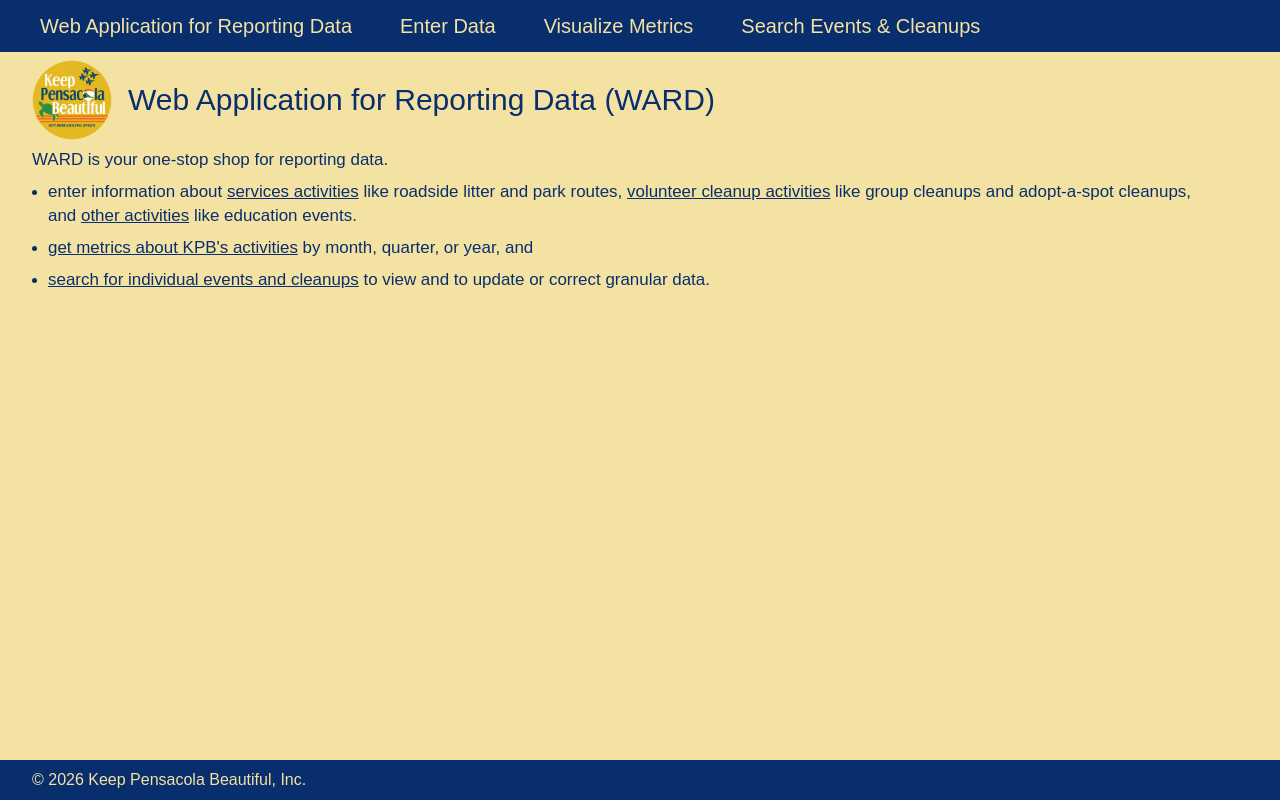
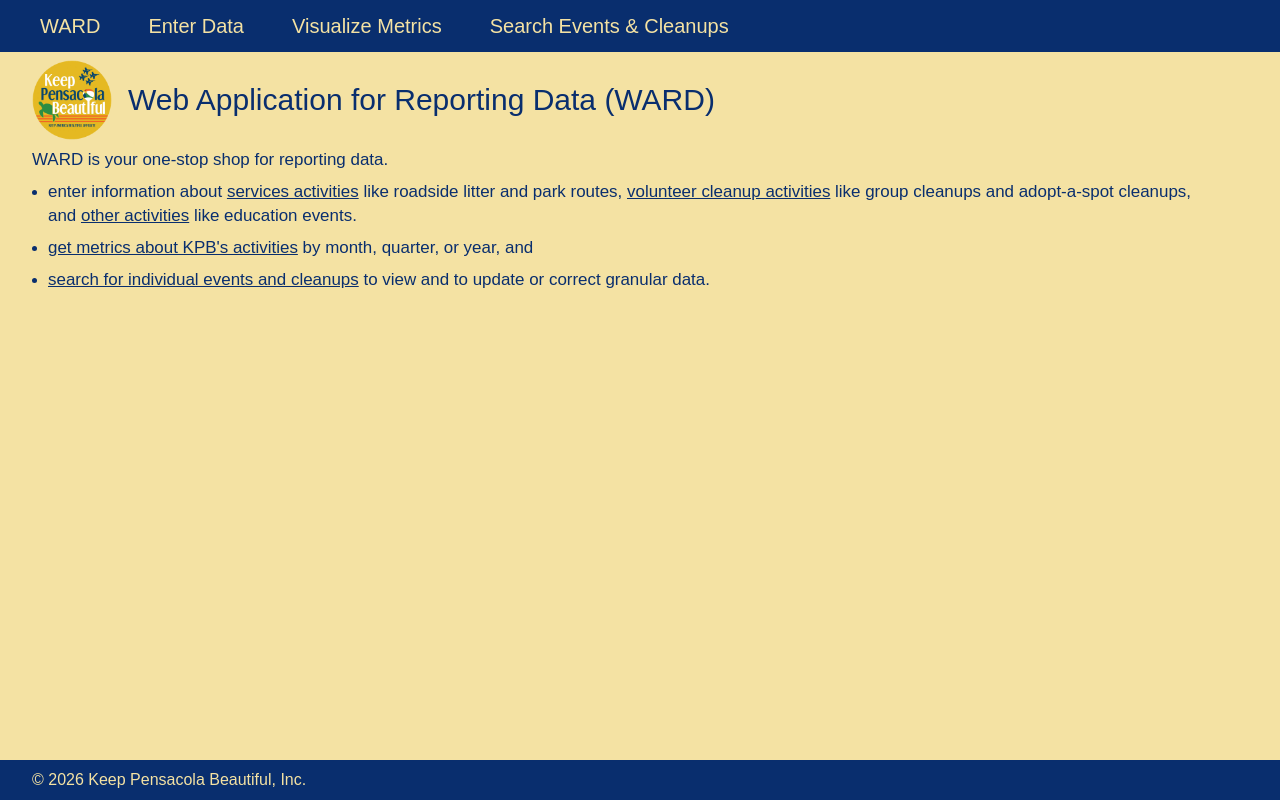
Before and after one commit to jaxpaws/jax-kpb-react-db-ui, a Next.js app: page / in a window 1280 px wide. Built offline with nearby package versions, Linux system fonts and the light colour scheme.

Commit message:
Scale content based on the screen size

```diff
--- a/src/app/components/footer.tsx
+++ b/src/app/components/footer.tsx
@@ -1,7 +1,9 @@
 export default function Footer() {
     return (
         <footer className="bg-[#092E6E]">
-            <p className="px-8 text-[#F4E2A3] p-2">&copy; 2026 Keep Pensacola Beautiful, Inc.</p>
+            <p className="px-2 sm:px-4 md:px-8 text-[#F4E2A3] p-2 text-sm sm:text-base">
+                &copy; 2026 Keep Pensacola Beautiful, Inc.
+            </p>
         </footer>
     );
 }
--- a/src/app/components/header.tsx
+++ b/src/app/components/header.tsx
@@ -29,32 +29,48 @@
     return (
         <header>
             <nav id="main-menu-navigation" aria-label="Main">
-            <ul className="flex flex-row gap-8 items-center px-8 py-3 bg-[#092E6E]" >
-                    <li>
+            <ul className="flex flex-row gap-4 bg-[#092E6E] md:gap-8 items-center
+                px-2 sm:px-4 md:px-8
+                py-1 sm:py-2 md:py-3" >
+                    <li className="text-center">
                         <Link
                             href="/"
-                            className="text-xl text-[#F4E2A3] hover:bg-[#E5B922] hover:text-[#092E6E] p-2 hover:underline decoration-[#092E6E] focus:bg-[#E5B922] focus:text-[#092E6E]">
-                            Web Application for Reporting Data
+                            className="text-[#F4E2A3] decoration-[#092E6E]
+                                p-1 sm:p-2
+                                text-sm sm:text-lg md:text-xl text-center
+                                hover:bg-[#E5B922] hover:text-[#092E6E] hover:underline
+                                focus:bg-[#E5B922] focus:text-[#092E6E]">
+                            WARD
                         </Link>
                     </li>
                     <li
-                        className={isEnterDataSubNavOpen ? 'open' : ''}
+                        className={`${isEnterDataSubNavOpen ? 'open' : ''} text-center`}
                         onClick={handleClick}
                         onMouseOver={handleMouseOver}
                         onMouseOut={handleMouseOut}
                         >
                         <Link
                             href=""
-                            className="text-xl text-[#F4E2A3] cursor-pointer hover:bg-[#E5B922] hover:text-[#092E6E] p-2 hover:underline decoration-[#092E6E] focus:bg-[#E5B922] focus:text-[#092E6E]"
+                            className="text-[#F4E2A3] cursor-pointer decoration-[#092E6E]
+                                pl-0 pr-0 pt-1 pb-1 sm:p-2
+                                text-sm sm:text-lg md:text-xl text-center
+                                hover:bg-[#E5B922] hover:text-[#092E6E] hover:underline
+                                focus:bg-[#E5B922] focus:text-[#092E6E] text-center md:text-center"
                             aria-expanded={isEnterDataSubNavOpen}
                             >
                             Enter Data
                         </Link>
-                        <ul className={`${isEnterDataSubNavOpen ? 'block' : 'hidden'} absolute bg-[#092E6E] text-xl text-[#F4E2A3] px-2 pb-2 mt-3 ml-[-10px]`}>
+                        <ul className={`${isEnterDataSubNavOpen ? 'block' : 'hidden'}
+                            absolute bg-[#092E6E] text-[#F4E2A3] px-2 pb-2 ml-[-10px]
+                            mt-1 md:mt-2 lg:mt-3
+                            text-sm sm:text-lg md:text-xl`}>
                             <li>
                                 <Link
                                     href="/enter-data/services"
-                                    className="w-[100%] block hover:bg-[#E5B922] hover:text-[#092E6E] p-2 hover:underline decoration-[#092E6E] focus:bg-[#E5B922] focus:text-[#092E6E]"
+                                    className="w-[100%] block decoration-[#092E6E]
+                                        p-1 sm:p-2
+                                        hover:bg-[#E5B922] hover:text-[#092E6E] hover:underline
+                                        focus:bg-[#E5B922] focus:text-[#092E6E]"
                                     >
                                     Services
                                 </Link>
@@ -62,7 +78,10 @@
                             <li>
                                 <Link
                                     href="/enter-data/services"
-                                    className="w-[100%] block hover:bg-[#E5B922] hover:text-[#092E6E] p-2 hover:underline decoration-[#092E6E] focus:bg-[#E5B922] focus:text-[#092E6E]"
+                                    className="w-[100%] block decoration-[#092E6E]
+                                        p-1 sm:p-2
+                                        hover:bg-[#E5B922] hover:text-[#092E6E] hover:underline
+                                        focus:bg-[#E5B922] focus:text-[#092E6E]"
                                     >
                                     Volunteer Cleanup
                                 </Link>
@@ -70,19 +89,40 @@
                             <li>
                                 <Link
                                     href="/enter-data/services"
-                                    className="w-[100%] block hover:bg-[#E5B922] hover:text-[#092E6E] p-2 hover:underline decoration-[#092E6E] focus:bg-[#E5B922] focus:text-[#092E6E]"
+                                    className="w-[100%] block decoration-[#092E6E]
+                                        p-1 sm:p-2
+                                        hover:bg-[#E5B922] hover:text-[#092E6E] hover:underline
+                                        focus:bg-[#E5B922] focus:text-[#092E6E]"
                                     >
                                     Other
                                 </Link>
                             </li>
                         </ul>
                     </li>
-                    <li><Link className="text-xl text-[#F4E2A3] hover:bg-[#E5B922] hover:text-[#092E6E] p-2 hover:underline decoration-[#092E6E] focus:bg-[#E5B922] focus:text-[#092E6E]" href="/enter-data/services">
-                        Visualize Metrics
-                    </Link></li>
-                    <li><Link className="text-xl text-[#F4E2A3] hover:bg-[#E5B922] hover:text-[#092E6E] p-2 hover:underline decoration-[#092E6E] focus:bg-[#E5B922] focus:text-[#092E6E]" href="/">
-                        Search Events & Cleanups
-                    </Link></li>
+                    <li className="text-center">
+                        <Link
+                            href="/enter-data/services"
+                            className="text-[#F4E2A3] decoration-[#092E6E]
+                                pl-0 pr-0 pt-1 pb-1 sm:p-2
+                                text-sm sm:text-lg md:text-xl
+                                hover:bg-[#E5B922] hover:text-[#092E6E] hover:underline
+                                focus:bg-[#E5B922] focus:text-[#092E6E]"
+                            >
+                            Visualize Metrics
+                        </Link>
+                    </li>
+                    <li className="text-center">
+                        <Link
+                            href="/"
+                            className="text-[#F4E2A3] decoration-[#092E6E]
+                                pl-0 pr-0 pt-1 pb-1 sm:p-2
+                                text-sm sm:text-lg md:text-xl text-center
+                                hover:bg-[#E5B922] hover:text-[#092E6E] hover:underline
+                                focus:bg-[#E5B922] focus:text-[#092E6E]"
+                            >
+                            Search Events & Cleanups
+                        </Link>
+                    </li>
                 </ul>
             </nav>
         </header>
--- a/src/app/components/textarea.tsx
+++ b/src/app/components/textarea.tsx
@@ -35,7 +35,7 @@
             <textarea
                 id={textareaId}
                 name={textareaName ? textareaName : textareaId}
-                className="block p-1 border rounded-sm bg-white"
+                className="block p-1 border rounded-sm bg-white w-full md:w-180"
                 maxLength={maxlength}
                 rows={rows ? rows : DEFAULT_ROWS}
                 cols={cols ? cols : DEFAULT_COLS}
--- a/src/app/components/textbox.tsx
+++ b/src/app/components/textbox.tsx
@@ -22,6 +22,9 @@
  * @returns a <div> with a <label>, a <span> additional description (if provided), an <input>, and a <span> error message (if provided)
  */
 export default function Textbox({ inputId, inputType, inputName, labelText, descriptionText, maxlength, width, isRequired, labelFontWeight, errorText }: TextboxModel) {
+    const DEFAULT_TEXT_WIDTH: string = 'sm:w-32';
+    const DEFAULT_DATE_WIDTH: string = 'sm:w-[138px]';
+
     return (
         <div>
             <label id={`${inputId}-label`} htmlFor={inputName ? inputName : inputId}>
@@ -34,7 +37,8 @@
                 id={inputId}
                 type={inputType}
                 name={inputName ? inputName : inputId}
-                className={`block p-1 border rounded-sm bg-white p-1 ${width ? width : ''}`}
+                className={`block p-1 border rounded-sm bg-white p-1
+                    ${width ? `${width}` : (inputType === 'date' ? DEFAULT_DATE_WIDTH : DEFAULT_TEXT_WIDTH)} w-full`}
                 maxLength={maxlength}
                 aria-required={isRequired}
                 aria-invalid={!isBlank(errorText)}
--- a/src/app/enter-data/services/page.tsx
+++ b/src/app/enter-data/services/page.tsx
@@ -9,8 +9,8 @@
 
 export default function Page() {
   return(
-      <main id="main-content" className="px-8">
-          <h1 id="main-content-header" className="text-2xl" tabIndex={-1}>Enter Data: Services Data</h1>
+      <main id="main-content" className="px-2 sm:px-4 md:px-8">
+          <h1 id="main-content-header" className="text-xl md:text-2xl" tabIndex={-1}>Enter Data: Services Data</h1>
           <ServicesForm></ServicesForm>
       </main>
   );
--- a/src/app/enter-data/services/roadsideLitterFormFields.tsx
+++ b/src/app/enter-data/services/roadsideLitterFormFields.tsx
@@ -37,14 +37,14 @@
                 inputId={ROADSIDE_LITTER_FORM_DATA_IDS.litterPounds}
                 inputType="number"
                 labelText="Pounds of Litter Collected"
-                width="w-24"
+                width="sm:w-24"
                 isRequired={true}>
             </Textbox>
             <Textbox
                 inputId={ROADSIDE_LITTER_FORM_DATA_IDS.recyclingPounds}
                 inputType="number"
                 labelText="Pounds of Recycling Collected"
-                width="w-24"
+                width="sm:w-24"
                 isRequired={true}>
             </Textbox>
             <MultiSelect
--- a/src/app/page.tsx
+++ b/src/app/page.tsx
@@ -9,7 +9,7 @@
 
 export default function Page() {
   return (
-    <main id="main-content" className="px-8">
+    <main id="main-content" className="px-2 sm:px-4 md:px-8">
       <div className="flex flex-row items-center gap-4">
         <img
           src="/logo.png"
@@ -17,7 +17,7 @@
           width={80}
           height={80}
         />
-        <h1 id="main-content-header" tabIndex={-1} className="text-3xl">Web Application for Reporting Data (WARD)</h1>
+        <h1 id="main-content-header" tabIndex={-1} className="text-xl md:text-3xl">Web Application for Reporting Data (WARD)</h1>
       </div>
       <p className="mt-2 text-[1.06rem]">
         WARD is your one-stop shop for reporting data.
```
